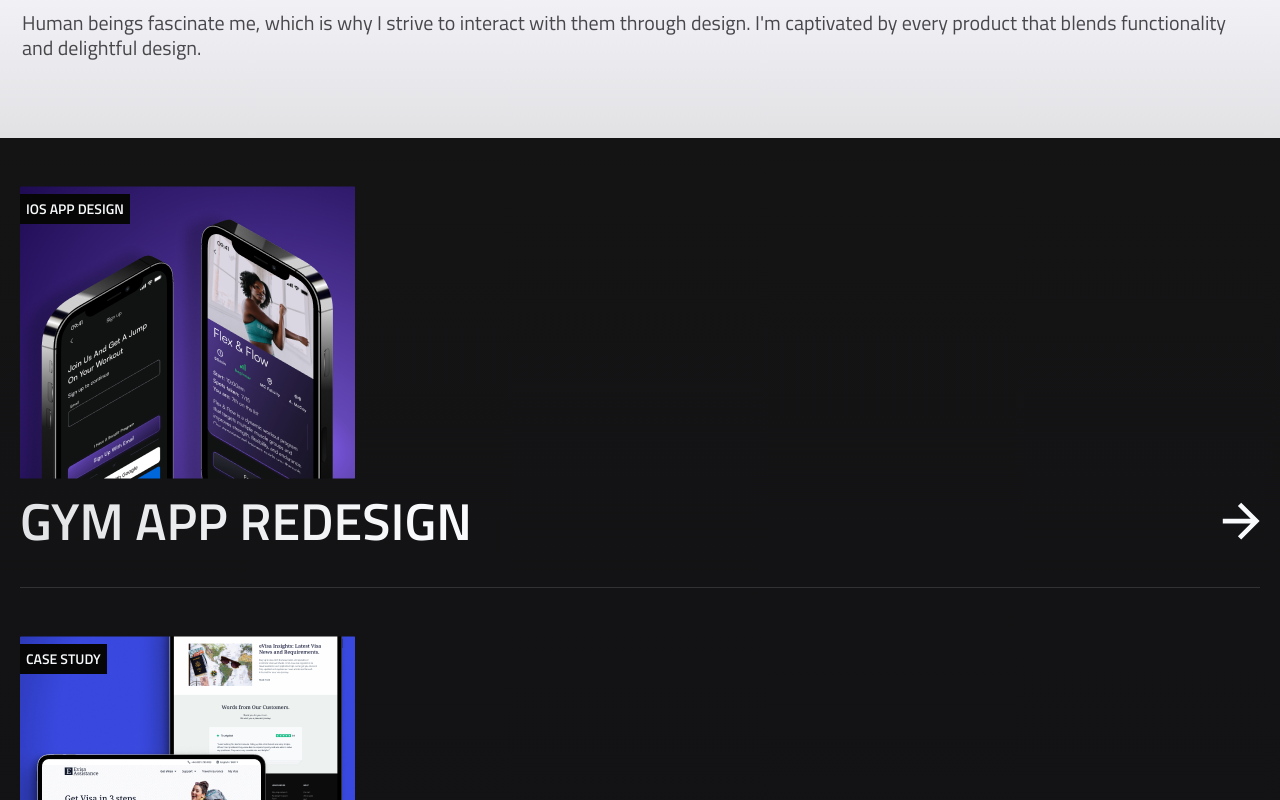
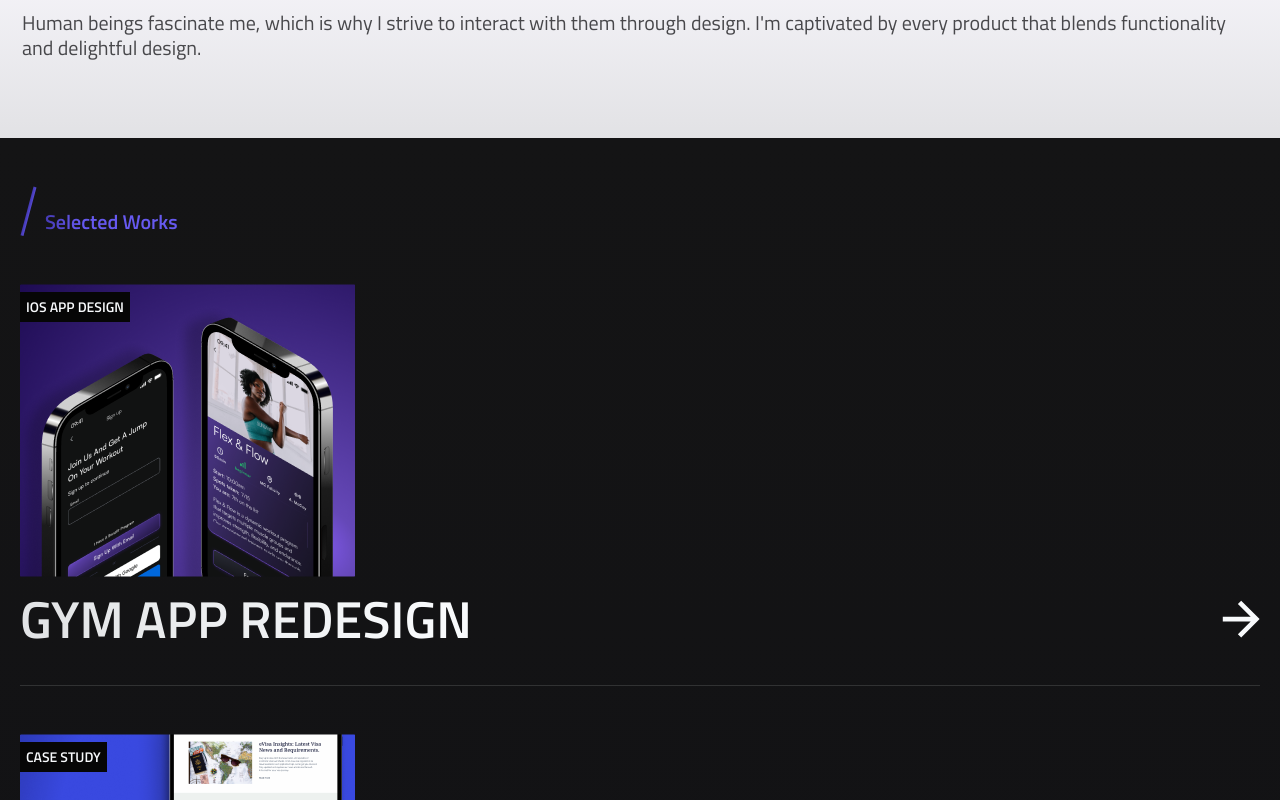
Before and after one commit to Evolutionx3/kk-portfolio, a React (Vite) app: page / in a window 1280 px wide. Shown: the part 1100-1900 px from the top of the page. Built offline with nearby package versions, Linux system fonts and the light colour scheme.

Commit message:
Sticky hero section

```diff
--- a/src/components/organisms/Hero/Hero.jsx
+++ b/src/components/organisms/Hero/Hero.jsx
@@ -3,7 +3,7 @@ import HeroWrapper from "../../molecules/HeroWrapper/HeroWrapper";
 
 const Hero = () => {
   return (
-    <div className="h-screen flex items-center px-4 hero_bg_dots">
+    <div className="h-screen flex z-0 top-0 sticky items-center px-4 hero_bg_dots">
       <HeroWrapper />
     </div>
   );
--- a/src/components/organisms/Mission/Mission.jsx
+++ b/src/components/organisms/Mission/Mission.jsx
@@ -4,7 +4,7 @@ import MissionTextWrapper from "../../molecules/MissionTextWrapper/MissionTextWr
 
 const Mission = () => {
   return (
-    <div className="my_mission_section flex flex-col gap-y-9">
+    <div className="my_mission_section relative z-10 flex flex-col gap-y-9">
       <SectionTitleWrapper title="My Mission" />
 
       <MissionTextWrapper />
--- a/src/components/organisms/Navigation/Navigation.jsx
+++ b/src/components/organisms/Navigation/Navigation.jsx
@@ -4,7 +4,7 @@ import NavigationHamburger from "../../molecules/NavigationHamburger/NavigationH
 
 const Navigation = () => {
   return (
-    <div className="fixed z-10 top-0 left-0 flex px-4 py-6 w-full justify-between items-center nav_gradient">
+    <div className="fixed z-20 top-0 left-0 flex px-4 py-6 w-full justify-between items-center nav_gradient">
       <NavigationLogo />
       <NavigationHamburger />
     </div>
--- a/src/components/organisms/Projects/Projects.jsx
+++ b/src/components/organisms/Projects/Projects.jsx
@@ -1,5 +1,6 @@
 import React from "react";
 import Project from "../../molecules/Project/Project";
+import SectionTitleWrapper from "../../molecules/SectionTitleWrapper/SectionTitleWrapper";
 
 const Works = [
   {
@@ -21,6 +22,7 @@ const Works = [
 const Projects = () => {
   return (
     <div className="projects_wrapper">
+      <SectionTitleWrapper title="Selected Works" />
       {Works.map((work) => (
         <Project
           key={work.id}
--- a/src/index.css
+++ b/src/index.css
@@ -79,6 +79,10 @@ body {
         background: linear-gradient(180deg, #141415 0%, #101014 100%);
     }
 
+    .projects_wrapper, .testimonials_wrapper, .socials_wrapper {
+        @apply z-10 relative
+    }
+
     .badge {
         @apply absolute top-2 text-typography font-semibold  uppercase py-2 px-1.5;
         background: #060606;
@@ -102,7 +106,7 @@ body {
     }
 
     .testimonials_wrapper, .socials_wrapper {
-        @apply flex flex-col;
+        @apply flex flex-col bg-dark-grey;
         padding-top: 78px;
     }
 
```
